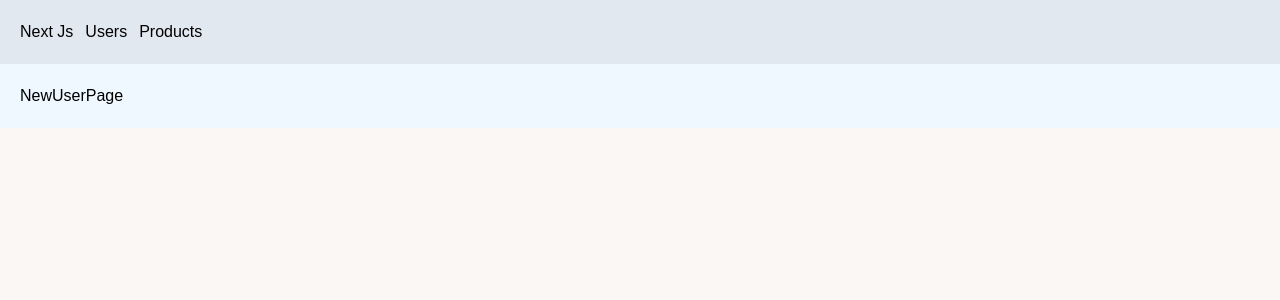
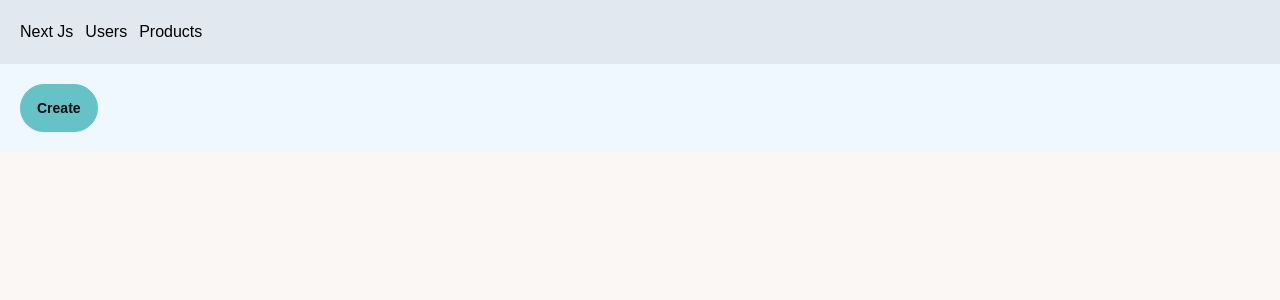
Before and after one commit to neda-jahadi/titan-1, a Next.js app: page /users/new in a window 1280 px wide. Shown: the top 300 px of the page. Built offline with nearby package versions, Linux system fonts and the light colour scheme.

Commit message:
Programmatic navigation, adding navigation by click event

```diff
--- a/app/users/new/page.tsx
+++ b/app/users/new/page.tsx
@@ -1,8 +1,14 @@
+'use client'
 import React from 'react'
+import { useRouter } from 'next/navigation';
 
 function NewUserPage() {
+  const router = useRouter();
+
   return (
-    <div>NewUserPage</div>
+    <button
+      onClick={() => router.push('/users')}
+      className='btn btn-primary'>Create</button>
   )
 }
 
--- a/app/users/page.tsx
+++ b/app/users/page.tsx
@@ -1,5 +1,6 @@
 import React from 'react';
 import UserTable from './UserTable';
+import Link from 'next/link';
 interface Props {
   searchParams : {sortOrder : string}
 }
@@ -9,6 +10,7 @@ const UsersPage = (props: Props) => {
   return (
     <div>
         <h1>Users</h1>
+        <Link href="users/new" className="btn">New User</Link>
         <UserTable sortOrder = {props.searchParams.sortOrder} />
     </div>
   )
```
